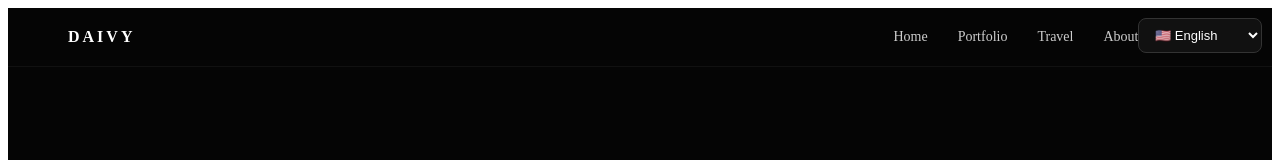
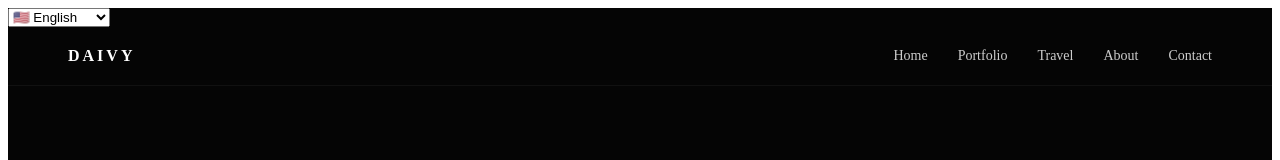
Before and after one commit to amgttk-ui/daivy, a Next.js app: page / in a window 1280 px wide. Shown: the top 160 px of the page. Built offline with nearby package versions, Linux system fonts and the light colour scheme.

Commit message:
update i18n system

```diff
--- a/src/components/LanguageSwitcher.js
+++ b/src/components/LanguageSwitcher.js
@@ -1,41 +1,19 @@
-import { useState } from "react";
+import { useLanguage } from "../context/LanguageContext";
 
 export default function LanguageSwitcher() {
-  const [lang, setLang] = useState("en");
-
-  const languages = [
-    { code: "zh", label: "🇨🇳 中文" },
-    { code: "en", label: "🇺🇸 English" },
-    { code: "vi", label: "🇻🇳 Tiếng Việt" }
-  ];
+  const { lang, changeLanguage } = useLanguage();
 
   return (
-    <div style={{
-      position: "fixed",
-      top: "18px",
-      right: "18px",
-      zIndex: 99999
-    }}>
-      <select
-        value={lang}
-        onChange={(e) => setLang(e.target.value)}
-        style={{
-          background: "#111",
-          color: "#fff",
-          border: "1px solid #333",
-          padding: "8px 12px",
-          borderRadius: "8px",
-          cursor: "pointer",
-          outline: "none",
-          fontSize: "13px"
-        }}
-      >
-        {languages.map((l) => (
-          <option key={l.code} value={l.code}>
-            {l.label}
-          </option>
-        ))}
-      </select>
-    </div>
+    <select
+      value={lang}
+      onChange={(e) => {
+        console.log("LANG CHANGE:", e.target.value); // 👈 加这个
+        changeLanguage(e.target.value);
+      }}
+    >
+      <option value="zh">🇨🇳 中文</option>
+      <option value="en">🇺🇸 English</option>
+      <option value="vi">🇻🇳 Tiếng Việt</option>
+    </select>
   );
 }
--- a/src/context/LanguageContext.js
+++ b/src/context/LanguageContext.js
@@ -5,8 +5,13 @@ const LanguageContext = createContext();
 export function LanguageProvider({ children }) {
   const [lang, setLang] = useState("en");
 
+  const changeLanguage = (newLang) => {
+    console.log("CONTEXT CHANGE:", newLang); // 👈 加这个
+    setLang(newLang);
+  };
+
   return (
-    <LanguageContext.Provider value={{ lang, changeLanguage: setLang }}>
+    <LanguageContext.Provider value={{ lang, changeLanguage }}>
       {children}
     </LanguageContext.Provider>
   );
--- a/src/pages/index.js
+++ b/src/pages/index.js
@@ -5,6 +5,7 @@ import { translations } from "../data/translations";
 
 export default function Home() {
   const { lang } = useLanguage();
+  console.log("CURRENT LANG:", lang);
   const t = translations[lang];
 
   const [selectedImage, setSelectedImage] = useState(null);
```
